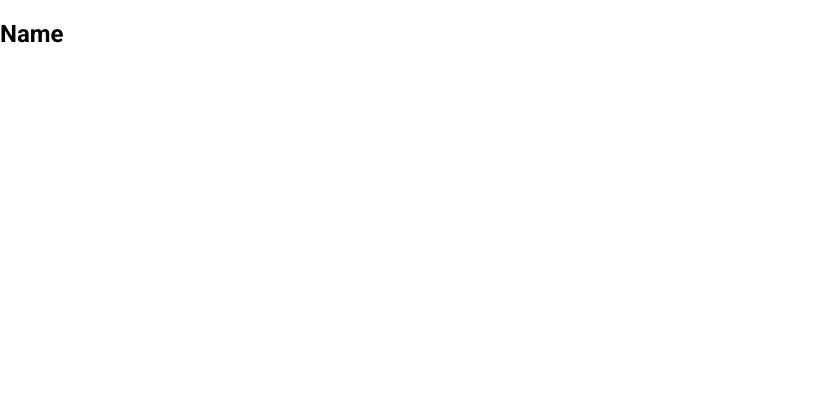
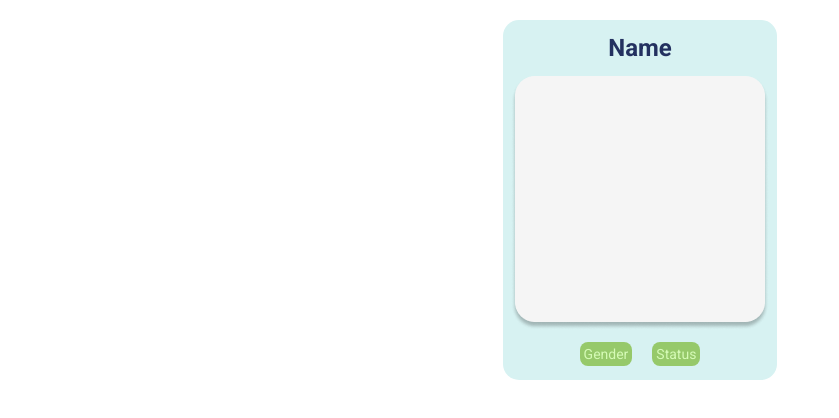
Before and after one commit to carojp/rick, a React (Create React App) app: page /characters/dead in a window 1280 px wide. Shown: the top 418 px of the page, without its empty margins (0-839 px from the left). Built offline with nearby package versions, Linux system fonts and the light colour scheme.

Commit message:
commit componente CharacterInfo

```diff
--- a/src/CharactersInfo.js
+++ b/src/CharactersInfo.js
@@ -1,10 +1,17 @@
 import { useEffect, useState } from "react";
 import { useParams } from "react-router-dom";
+import "./styles/CharactersInfo.css";
+import Square from "./assets/Square.png";
 
 function CharactersInfo() {
   return (
-    <section>
-      <h2>Name</h2>
+    <section className="card-info">
+      <h2 className="character-name">Name</h2>
+      <img className="character-image" src={Square} alt="" />
+      <div className="character-info">
+        <h2 className="character-gender">Gender</h2>
+        <h2 className="character-status">Status</h2>
+      </div>
     </section>
   );
 }
--- a/src/styles/App.css
+++ b/src/styles/App.css
@@ -8,6 +8,7 @@
 
 .title {
   font-size: 22px;
+  font-weight: 700;
 }
 
 .button-about {
@@ -49,12 +50,10 @@
   display: flex;
   align-items: center;
   justify-content: space-evenly;
-  list-style: none;
   background-color: #96c96a;
   color: white;
-  margin-top: 0;
-  margin-bottom: 0;
   font-size: 20px;
+  font-weight: 700;
 }
 
 .choose-catergories {
--- a/src/styles/CharactersInfo.css
+++ b/src/styles/CharactersInfo.css
@@ -0,0 +1,33 @@
+.card-info {
+  margin: 20px;
+  background-color: #d7f2f2;
+  display: flex;
+  align-items: center;
+  flex-direction: column;
+  border-radius: 16px;
+}
+
+.character-name {
+  margin: 14px;
+  color: #233160;
+}
+
+.character-image {
+  margin: 0 8px 8px 8px;
+}
+
+.character-info {
+  display: flex;
+  align-items: center;
+}
+
+.character-gender,
+.character-status {
+  background-color: #96c96a;
+  color: #d5fab6;
+  padding: 4px;
+  margin: 4px 10px 14px 10px;
+  font-size: 14px;
+  font-weight: 200;
+  border-radius: 8px;
+}
--- a/src/styles/index.css
+++ b/src/styles/index.css
@@ -1,7 +1,8 @@
 body {
+  display: flex;
+  justify-content: space-around;
   margin: 0;
   font-family: "Roboto", sans-serif;
-  font-weight: 600;
 }
 
 code {
```
Also changed, not shown: src/assets/Square.png (added).
